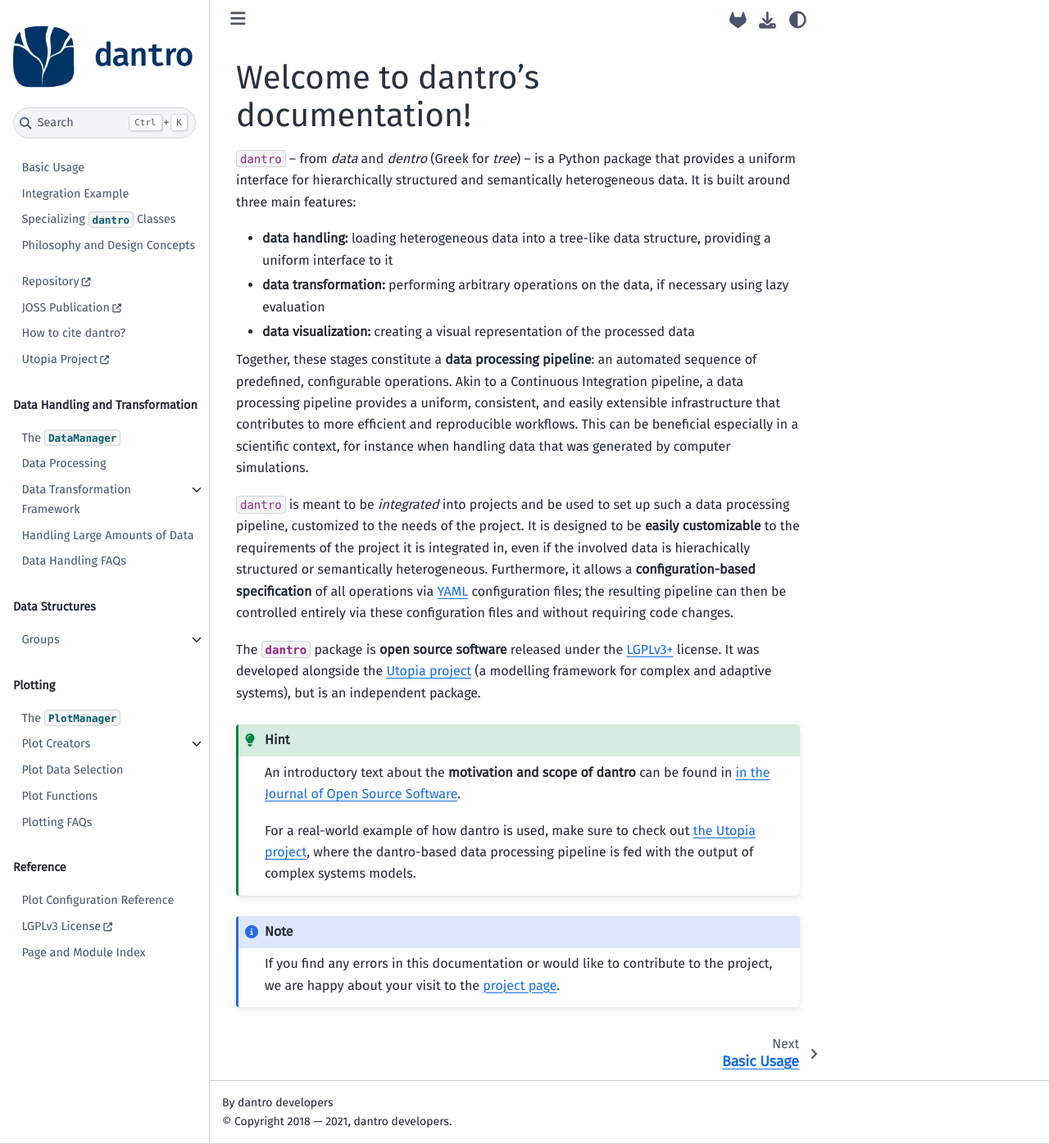
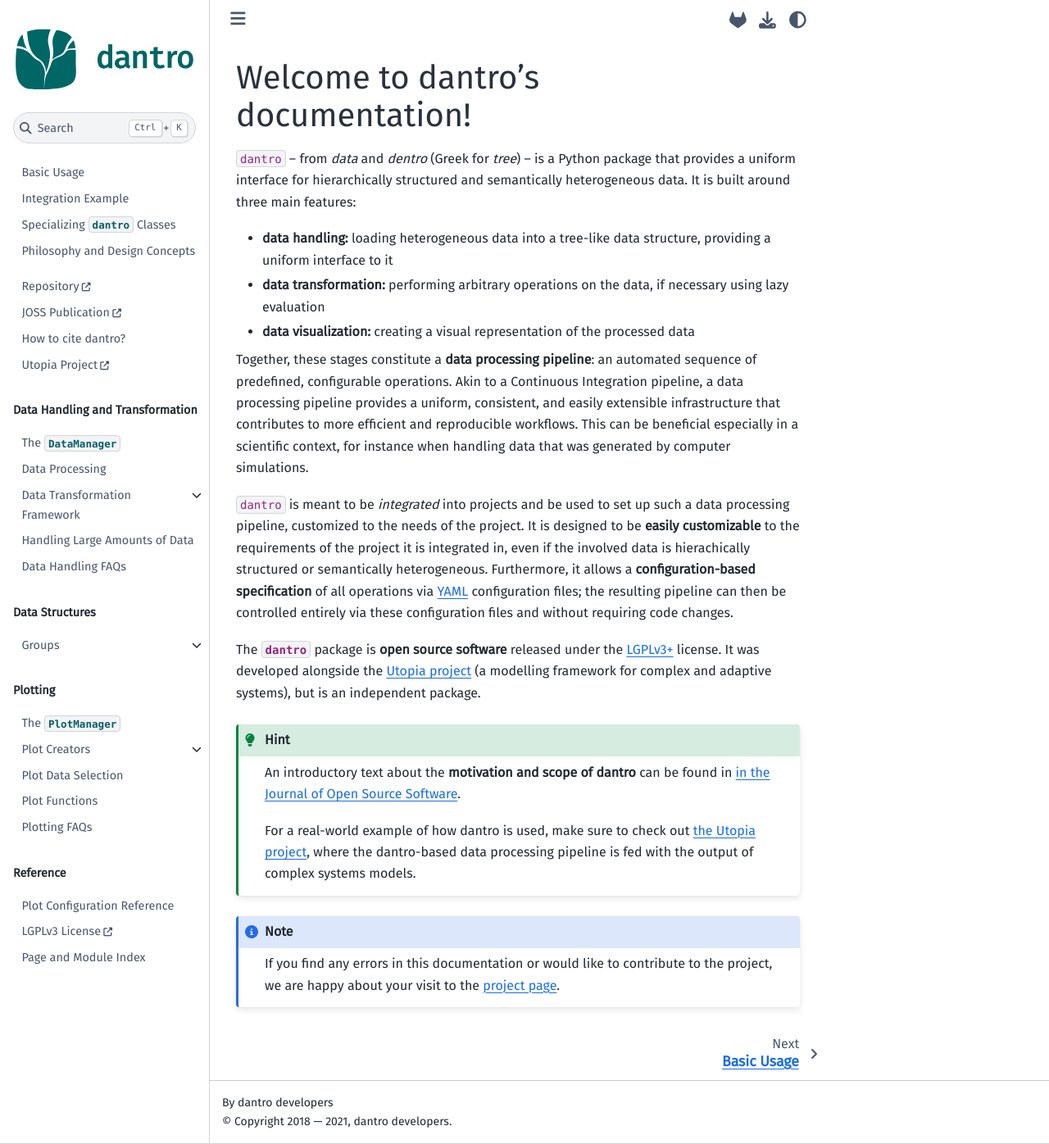
Before and after one commit to utopia-foss/dantro, a Sphinx documentation site: the page built from doc/index.rst, in a window 1280 px wide and 1396 px high. Shown: the whole window at 82% size. Built offline with Sphinx 7.4.7 and the Sphinx Book theme 1.1.4, drawn with Linux system fonts in a browser that asks for light colours; pages that are not in the unit, such as notebooks, are missing from menus.

Commit message:
Add logo to README; update changelog
Now using green logo

```diff
--- a/doc/conf.py
+++ b/doc/conf.py
@@ -187,8 +187,8 @@ html_css_files = ["css/custom.css"]
 # Title, Logo, Favicon
 #
 html_title = ""
-html_logo = "_static/img/logo_blue.svg"
-html_favicon = "_static/img/favicon.png"
+html_logo = "_static/img/logo_green.svg"
+html_favicon = "_static/img/icon_green.png"
 
 
 # -- Options for HTMLHelp output ---------------------------------------------
```
Also changed, not shown: CHANGELOG.md (+1 -0 lines), README.md (+2 -0 lines), doc/_static/img/icon_green.png (renamed from doc/_static/img/favicon.png), doc/_static/img/logo_blue.svg, doc/_static/img/logo_green.png (added), doc/_static/img/logo_green.svg.
